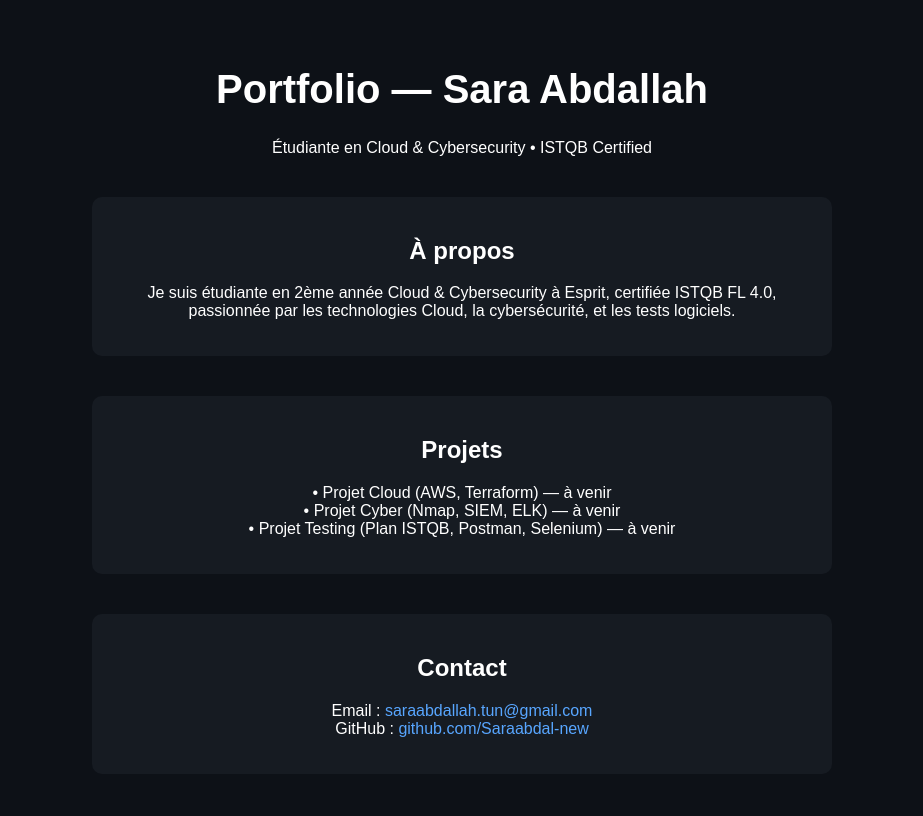
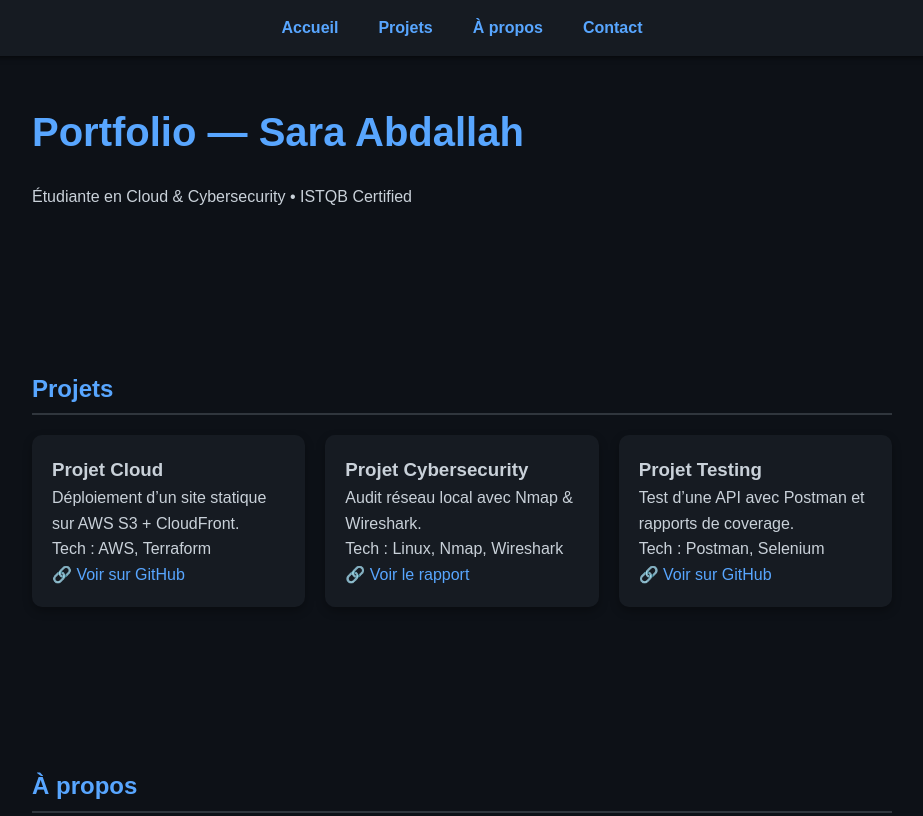
Before and after one commit to Saraabdal-new/portfolio-sara, a plain HTML site: page index.html in a window 1280 px wide. Shown: the top 816 px of the page, without its empty margins (178-1101 px from the left). Drawn offline with Linux system fonts and the light colour scheme.

Commit message:
Update index.html

```diff
--- a/index.html
+++ b/index.html
@@ -5,61 +5,132 @@
     <meta name="viewport" content="width=device-width, initial-scale=1.0">
     <title>Portfolio Sara Abdallah</title>
     <style>
-        body {
-            margin: 0;
-            font-family: Arial, sans-serif;
-            background-color: #0d1117;
-            color: white;
-            text-align: center;
-            padding: 40px;
+        /* --- Reset & Body --- */
+        * {margin:0; padding:0; box-sizing:border-box;}
+        body {font-family: Arial, sans-serif; background-color: #0d1117; color: #c9d1d9; line-height:1.6;}
+        a {color:#58a6ff; text-decoration:none;}
+        a:hover {text-decoration:underline;}
+
+        /* --- Navigation --- */
+        nav {
+            background-color: #161b22;
+            position: fixed;
+            width: 100%;
+            top: 0;
+            left: 0;
+            padding: 15px 0;
+            z-index: 1000;
+            box-shadow: 0 2px 5px rgba(0,0,0,0.5);
         }
-        header {
-            margin-bottom: 40px;
+        nav ul {
+            display: flex;
+            justify-content: center;
+            list-style: none;
         }
-        h1 {
-            font-size: 2.5rem;
+        nav ul li {
+            margin: 0 20px;
+            font-weight: bold;
         }
-        .section {
-            margin: 40px 0;
-            padding: 20px;
-            background: #161b22;
-            border-radius: 10px;
-            max-width: 700px;
-            margin-left: auto;
-            margin-right: auto;
+        nav ul li a {color:#58a6ff;}
+
+        /* --- Sections --- */
+        section {
+            padding: 100px 20px 60px;
+            max-width: 900px;
+            margin: auto;
         }
-        a {
-            color: #58a6ff;
-            text-decoration: none;
+        h1, h2 {margin-bottom: 20px;}
+        h1 {font-size: 2.5rem; color:#58a6ff;}
+        h2 {color:#58a6ff; border-bottom:2px solid #30363d; padding-bottom:5px; margin-bottom:20px;}
+
+        /* --- Cards --- */
+        .cards {
+            display: grid;
+            grid-template-columns: repeat(auto-fit,minmax(250px,1fr));
+            gap: 20px;
+        }
+        .card {
+            background-color: #161b22;
+            padding:20px;
+            border-radius:10px;
+            box-shadow:0 4px 10px rgba(0,0,0,0.3);
+            transition: transform 0.3s, box-shadow 0.3s;
+        }
+        .card:hover {
+            transform: translateY(-5px);
+            box-shadow:0 8px 15px rgba(0,0,0,0.5);
+        }
+
+        /* --- Footer --- */
+        footer {text-align:center; padding:20px; background:#161b22; margin-top:40px; border-top:1px solid #30363d;}
+
+        /* --- Responsive --- */
+        @media(max-width:600px){
+            nav ul {flex-direction:column;}
+            nav ul li {margin:10px 0;}
         }
     </style>
 </head>
 <body>
 
-<header>
+    <!-- Navigation -->
+    <nav>
+        <ul>
+            <li><a href="#home">Accueil</a></li>
+            <li><a href="#projects">Projets</a></li>
+            <li><a href="#about">À propos</a></li>
+            <li><a href="#contact">Contact</a></li>
+        </ul>
+    </nav>
+
+    <!-- Home Section -->
+    <section id="home">
         <h1>Portfolio — Sara Abdallah</h1>
         <p>Étudiante en Cloud & Cybersecurity • ISTQB Certified</p>
-</header>
+    </section>
 
-<div class="section">
+    <!-- Projects Section -->
+    <section id="projects">
+        <h2>Projets</h2>
+        <div class="cards">
+            <div class="card">
+                <h3>Projet Cloud</h3>
+                <p>Déploiement d’un site statique sur AWS S3 + CloudFront.</p>
+                <p>Tech : AWS, Terraform</p>
+                <p>🔗 <a href="#">Voir sur GitHub</a></p>
+            </div>
+            <div class="card">
+                <h3>Projet Cybersecurity</h3>
+                <p>Audit réseau local avec Nmap & Wireshark.</p>
+                <p>Tech : Linux, Nmap, Wireshark</p>
+                <p>🔗 <a href="#">Voir le rapport</a></p>
+            </div>
+            <div class="card">
+                <h3>Projet Testing</h3>
+                <p>Test d’une API avec Postman et rapports de coverage.</p>
+                <p>Tech : Postman, Selenium</p>
+                <p>🔗 <a href="#">Voir sur GitHub</a></p>
+            </div>
+        </div>
+    </section>
+
+    <!-- About Section -->
+    <section id="about">
         <h2>À propos</h2>
         <p>Je suis étudiante en 2ème année Cloud & Cybersecurity à Esprit, certifiée ISTQB FL 4.0, passionnée par les technologies Cloud, la cybersécurité, et les tests logiciels.</p>
-</div>
+    </section>
 
-<div class="section">
-    <h2>Projets</h2>
-    <p>• Projet Cloud (AWS, Terraform) — à venir<br>
-       • Projet Cyber (Nmap, SIEM, ELK) — à venir<br>
-       • Projet Testing (Plan ISTQB, Postman, Selenium) — à venir
-    </p>
-</div>
-
-<div class="section">
+    <!-- Contact Section -->
+    <section id="contact">
         <h2>Contact</h2>
         <p>Email : <a href="mailto:saraabdallah.tun@gmail.com">saraabdallah.tun@gmail.com</a><br>
            GitHub : <a href="https://github.com/Saraabdal-new">github.com/Saraabdal-new</a>
         </p>
-</div>
+    </section>
+
+    <footer>
+        &copy; 2025 Sara Abdallah. Tous droits réservés.
+    </footer>
 
 </body>
 </html>
```
Lines whose indentation alone changed are shown as unchanged.
